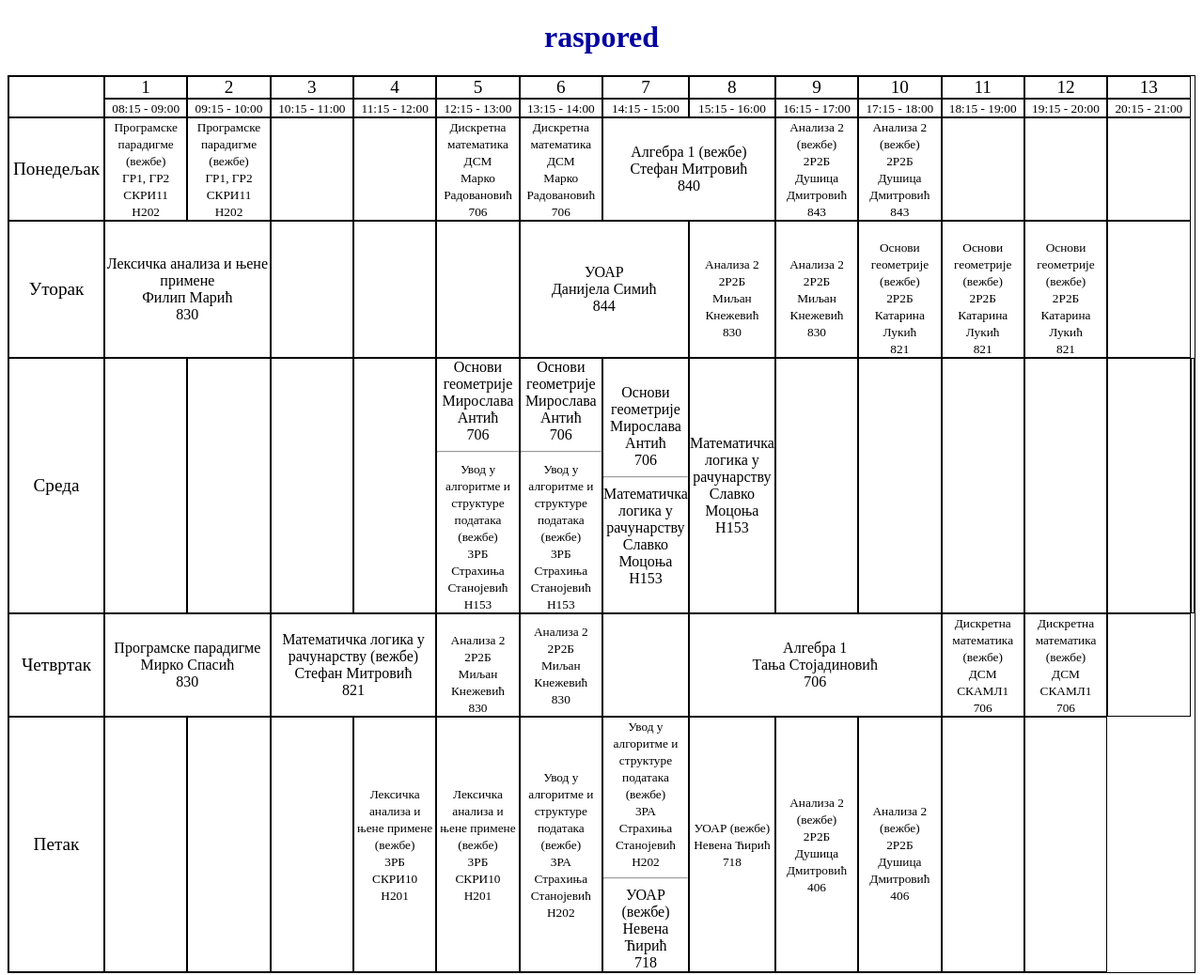
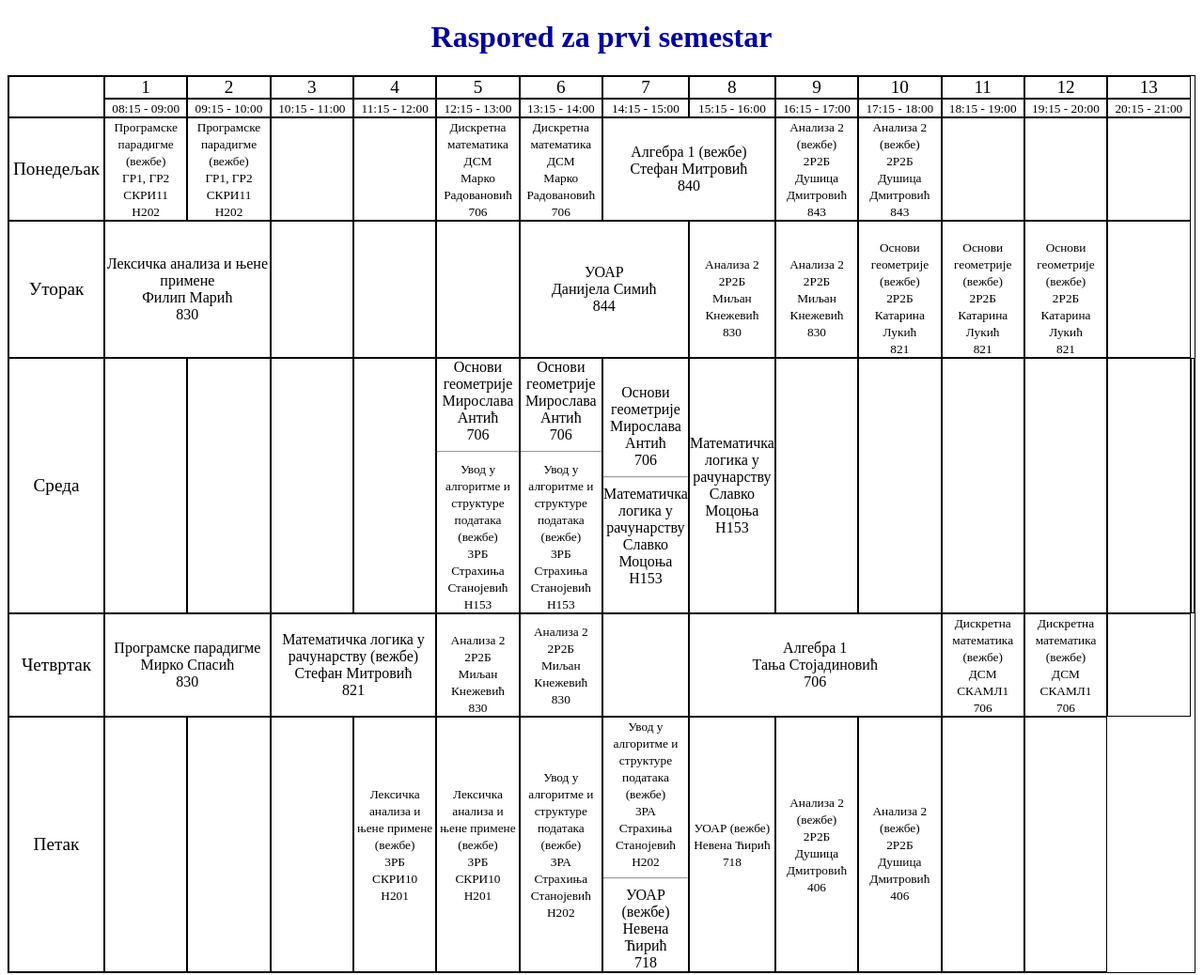
Before and after one commit to bogdanpetrovic04/bogdanpetrovic04.github.io, a plain HTML site: page index.html in a window 1280 px wide. Shown: the whole page at 94% size. Drawn offline with Linux system fonts and the light colour scheme.

Commit message:
Update index.html

```diff
--- a/index.html
+++ b/index.html
@@ -2,7 +2,7 @@
 <html>
 
 <head>
-    <title>Online HTML Editor</title>
+    <title>Prvi semestar</title>
 </head>
 
 <body>
@@ -12,7 +12,7 @@
 
 
         <h1 align="center">
-            <font color="#0000A0">raspored</font>
+            <font color="#0000A0">Raspored za prvi semestar</font>
         </h1>
         <table border="1" bordercolor="#000000" cellspacing="0" cellpadding="0">
             <tbody>
```
